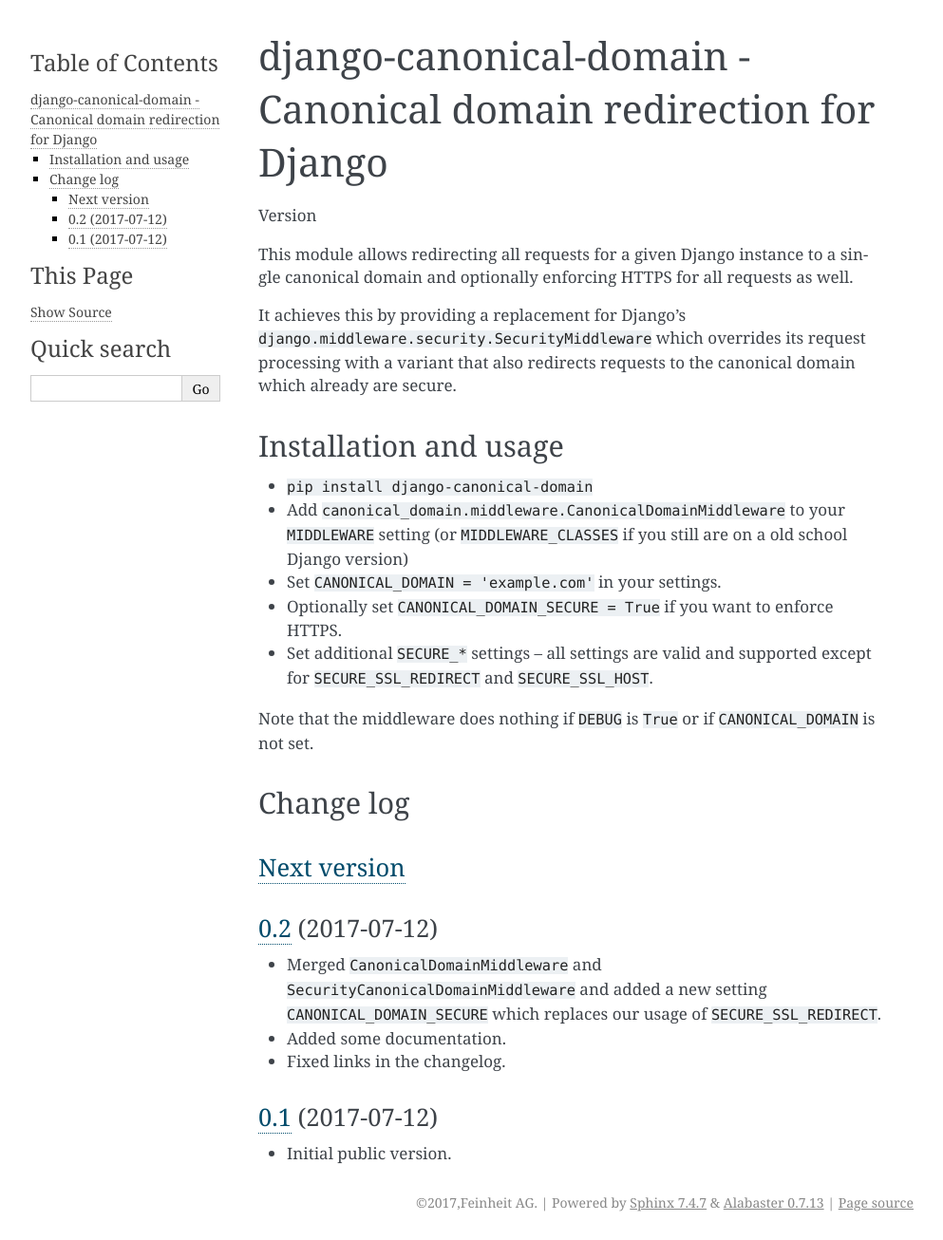
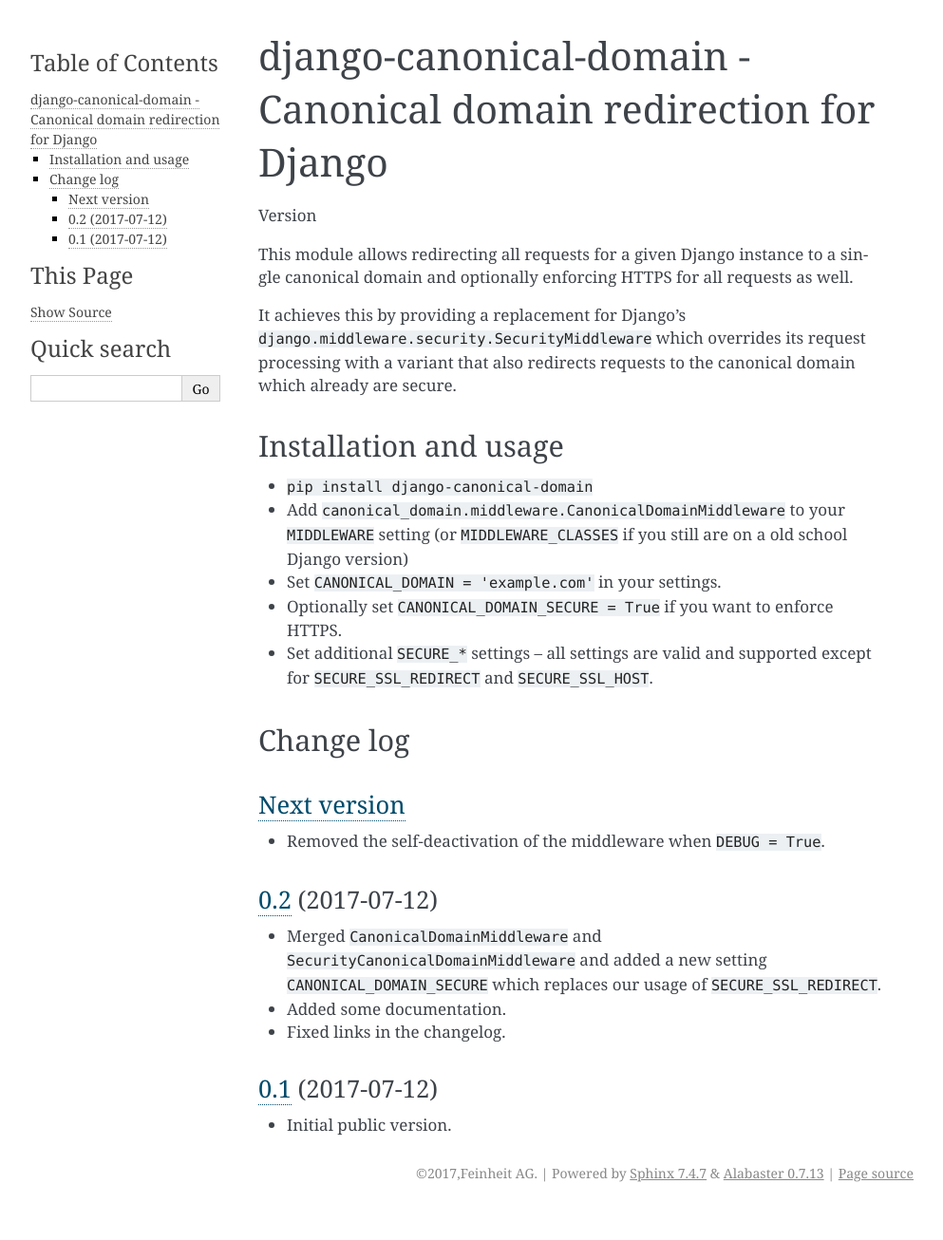
Before and after one commit to matthiask/django-canonical-domain, a Sphinx documentation site: the page built from docs/index.rst, in a window 1280 px wide. Shown: the whole page at 95% size, without its empty margins (148-1141 px from the left). Built offline with Sphinx 7.4.7, drawn with Linux system fonts in a browser that asks for light colours; after the commit the page ends 1275 px from its top, so only the background shows below that.

Commit message:
Stop self-deactivating if DEBUG

```diff
--- a/CHANGELOG.rst
+++ b/CHANGELOG.rst
@@ -3,6 +3,9 @@
 
 `Next version`_
 ~~~~~~~~~~~~~~~
+
+- Removed the self-deactivation of the middleware when ``DEBUG = True``.
+
 
 `0.2`_ (2017-07-12)
 ~~~~~~~~~~~~~~~~~~~
--- a/docs/index.rst
+++ b/docs/index.rst
@@ -27,8 +27,5 @@
 - Set additional ``SECURE_*`` settings -- all settings are valid and
   supported except for ``SECURE_SSL_REDIRECT`` and ``SECURE_SSL_HOST``.
 
-Note that the middleware does nothing if ``DEBUG`` is ``True`` or if
-``CANONICAL_DOMAIN`` is not set.
-
 
 .. include:: ../CHANGELOG.rst
```
Also changed, not shown: 1 other file.
